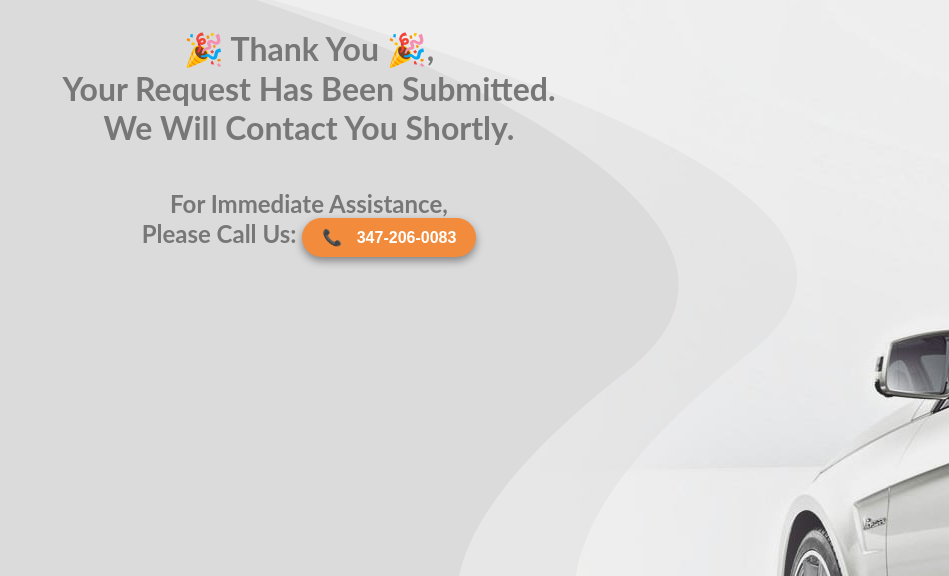
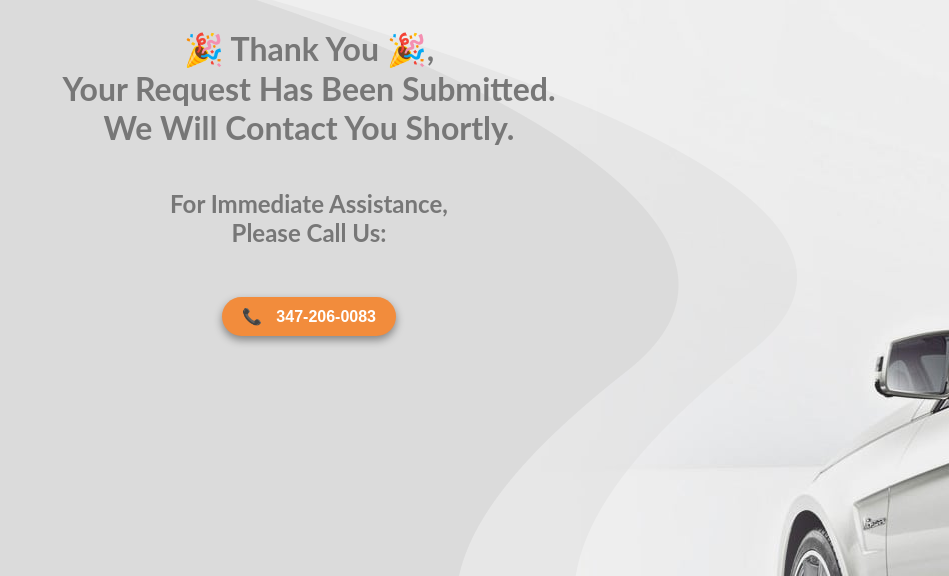
Before and after one commit to hossam1981/turbo, a PHP site: page /welcome.html in a window 1280 px wide. Shown: the top 576 px of the page, without its empty margins (331-1280 px from the left). Run offline with PHP 8.4, Linux system fonts and the light colour scheme.

Commit message:
welcome page br and margin for a button

```diff
--- a/style/bookingform.css
+++ b/style/bookingform.css
@@ -15,7 +15,7 @@
             flex-direction: column; /* Stack map and form vertically on smaller screens */
             align-items: flex-start;
             width: 100%; /* Full width of the container */
-
+            /* animation: slideIn 1s ease-in-out; */
         }
 
         #map {
--- a/welcome.html
+++ b/welcome.html
@@ -61,6 +61,7 @@
     .phone-button {
         display: inline-block;
         padding: 10px 20px;
+        margin-top: 50px;
         background-color: #f28c3c;
         color: white;
         text-align: center;
@@ -90,6 +91,7 @@
         <h2 class="welcome">
             For immediate assistance,
             <br> please call us:
+            <br>
             <a href="tel:347-206-0083" class="phone-button">
                 <span class="phone-icon">&#128222;</span>
                 347-206-0083
```
Also changed, not shown: media/favicon.ico (added).
